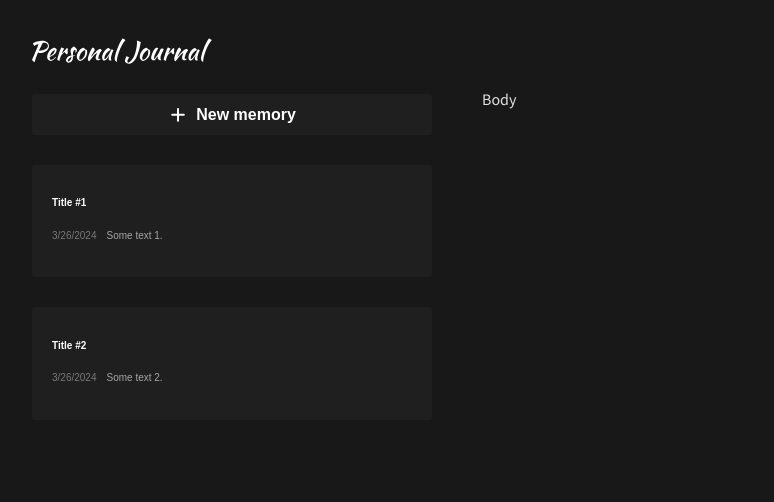
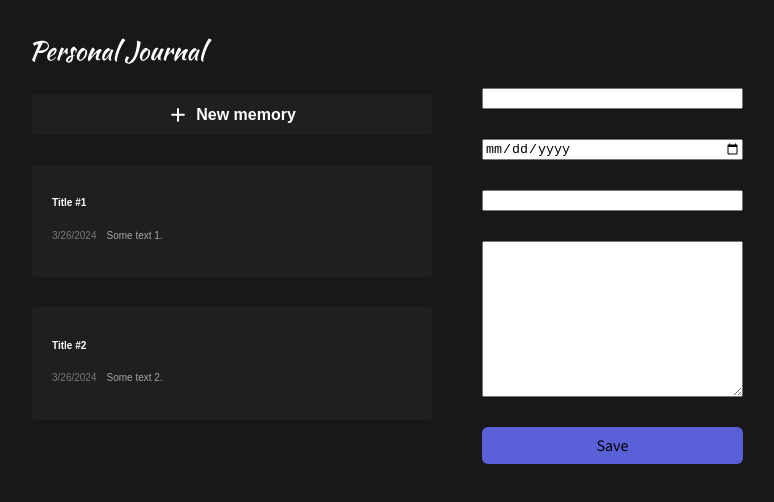
Before and after one commit to Mirgo25/react-app, a React (Vite) app: page / in a window 1280 px wide. Shown: the top 502 px of the page, without its empty margins (6-780 px from the left). Built offline with nearby package versions, Linux system fonts and the light colour scheme.

Commit message:
added form

```diff
--- a/src/App.jsx
+++ b/src/App.jsx
@@ -1,8 +1,8 @@
 import './App.css';
-import Button from './components/Button/Button';
 import CardButton from './components/CardButton/CardButton';
 import Header from './components/Header/Header';
 import JournalAddButton from './components/JournalAddButton/JournalAddButton';
+import JournalForm from './components/JournalForm/JournalForm';
 import JournalItem from './components/JournalItem/JournalItem';
 import JournalList from './components/JournalList/JournalList';
 import Body from './layouts/Body/Body';
@@ -43,7 +43,9 @@
 					</CardButton>
 				</JournalList>
 			</LeftPanel>
-			<Body>Body</Body>
+			<Body>
+				<JournalForm />
+			</Body>
 		</div>
 	);
 }
--- a/src/components/Button/Button.jsx
+++ b/src/components/Button/Button.jsx
@@ -1,14 +1,8 @@
 import './Button.css';
-import { useState } from 'react';
 
-function Button() {
-	const [text, setText] = useState('Save');
-
-	const clicked = () => {
-		setText('Close');
-	};
+function Button({ text, onClick }) {
 	return (
-		<button onClick={clicked} className="button accent">
+		<button className="button accent" onClick={onClick}>
 			{text}
 		</button>
 	);
--- /dev/null
+++ b/src/components/JournalForm/JournalForm.css
@@ -0,0 +1,5 @@
+.journal-form {
+    display: flex;
+    flex-direction: column;
+    gap: 30px;
+}
--- /dev/null
+++ b/src/components/JournalForm/JournalForm.jsx
@@ -0,0 +1,29 @@
+import Button from '../Button/Button';
+import './JournalForm.css';
+import { useState } from 'react';
+
+function JournalForm() {
+	const [inputData, setInputData] = useState('');
+
+	const inputChange = (event) => {
+		setInputData(event.target.value);
+	};
+	const addJournalItem = (e) => {
+		e.preventDefault();
+		const formData = new FormData(e.target);
+		const formProps = Object.fromEntries(formData);
+		console.log(formProps);
+	};
+
+	return (
+		<form className="journal-form" onSubmit={addJournalItem}>
+			<input type="text" name="title" />
+			<input type="date" name="date" />
+			<input type="text" name="tag" value={inputData} onChange={inputChange} />
+			<textarea name="post" id="" cols="30" rows="10"></textarea>
+			<Button text="Save" />
+		</form>
+	);
+}
+
+export default JournalForm;
```
